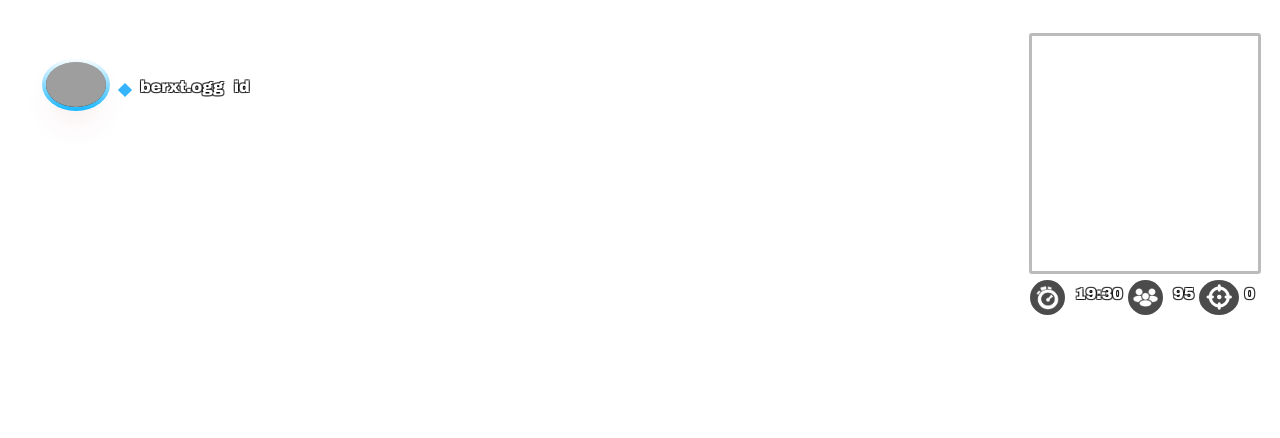
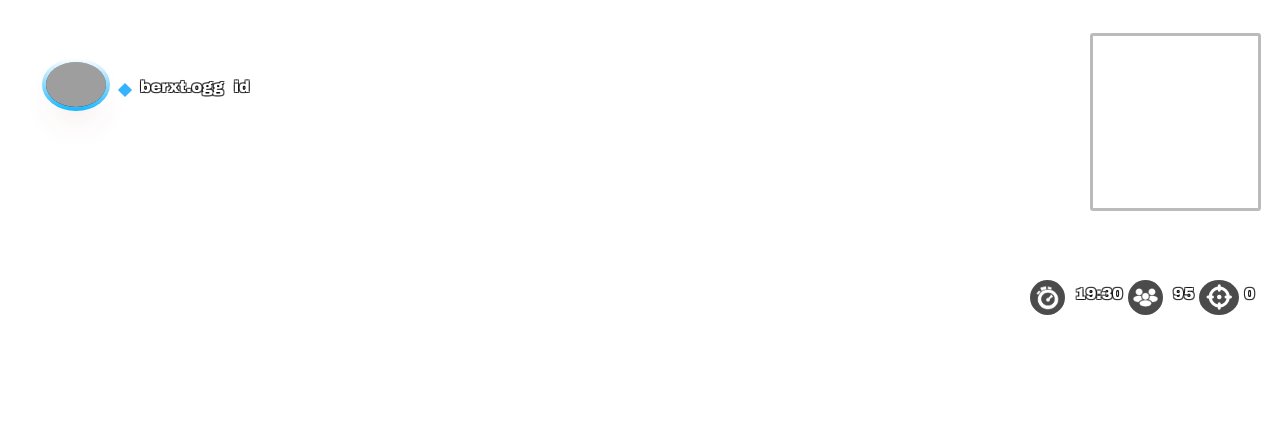
Before and after one commit to Nexus-Fivem/ns-fortnitehud, a plain HTML site: page ui/index.html in a window 1280 px wide. Shown: the top 438 px of the page. Drawn offline with nearby package versions, Linux system fonts and the light colour scheme; grey boxes are pictures that could not be loaded.

Commit message:
Update style.css

```diff
--- a/ui/assets/style.css
+++ b/ui/assets/style.css
@@ -281,8 +281,8 @@ body {
     top: 33px;
     right: 19px;
     border: 3px solid rgb(187, 187, 187);
-    width: 226px;
-    height: 235px;
+    width: 20.65vh;
+    height: 21.5vh;
     border-radius: 3px;
 }
 
```
